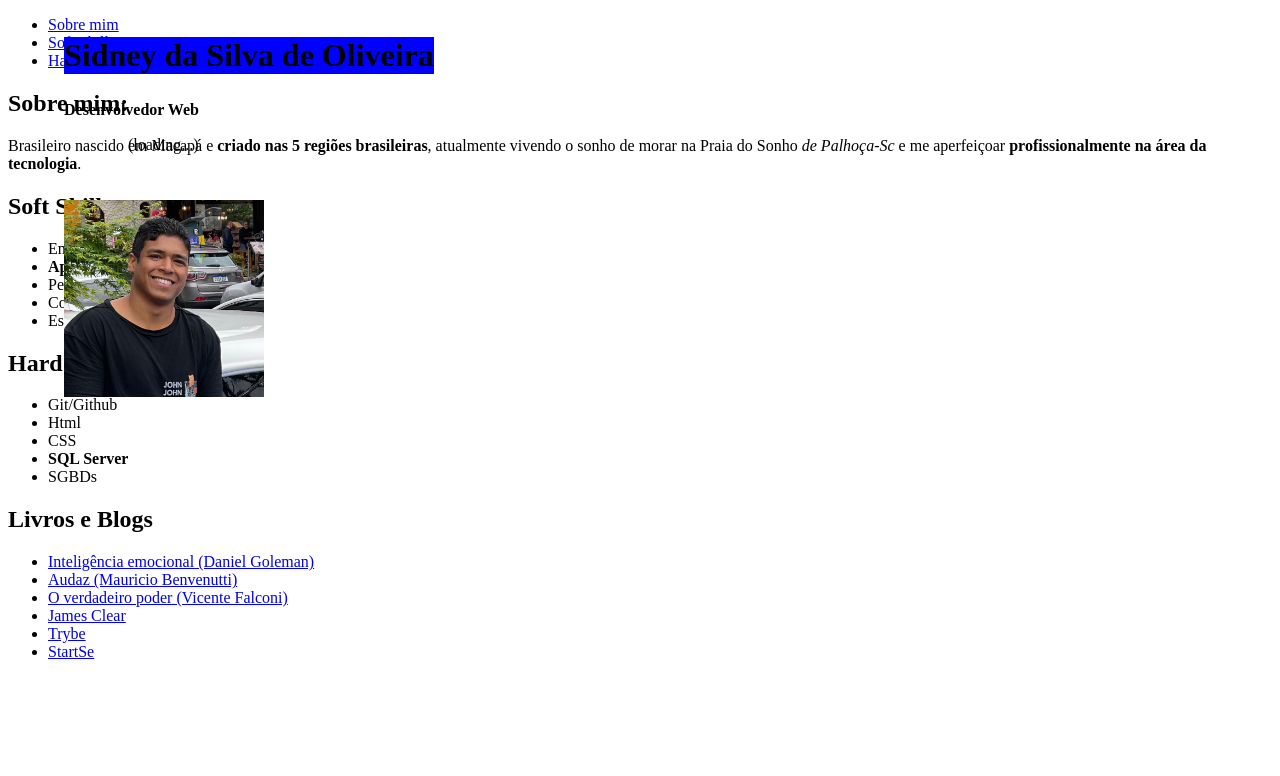
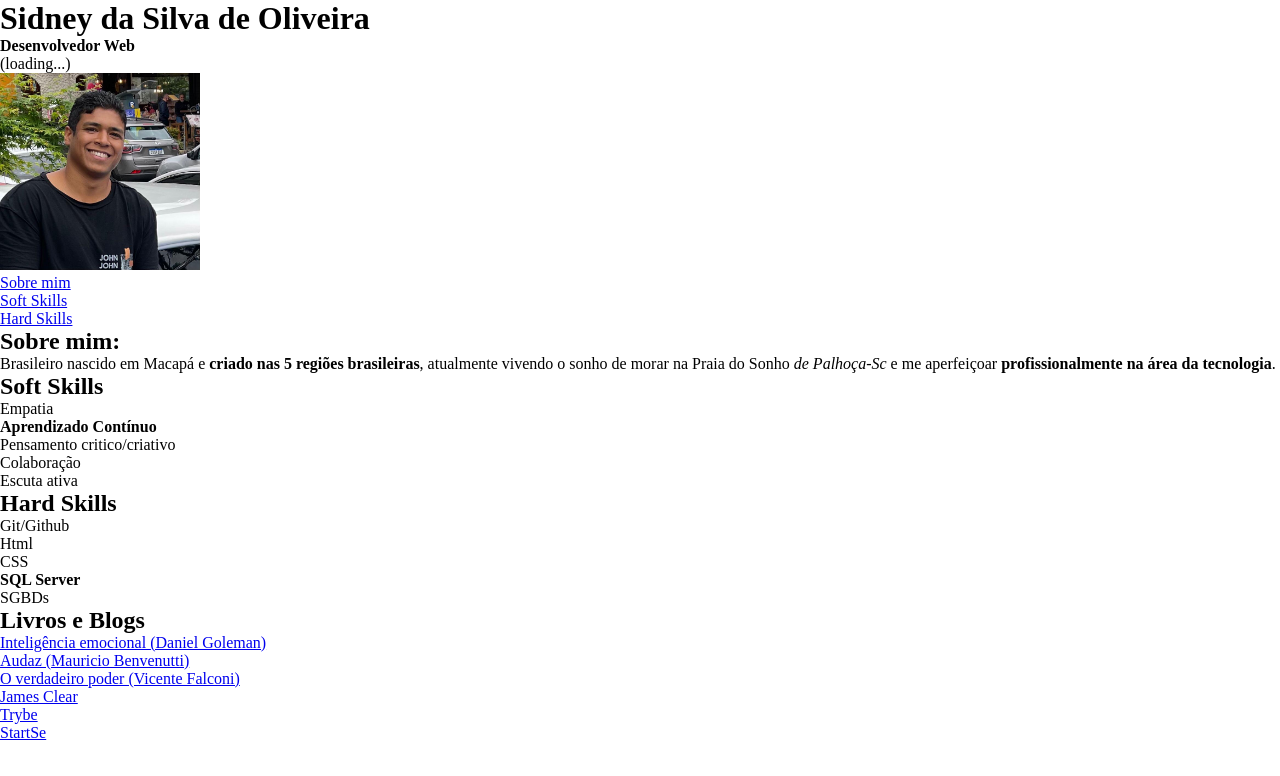
Before and after one commit to SidneySOliveira/SidneySOliveira.github.io, a plain HTML site: page index.html in a window 1280 px wide. Drawn offline with Linux system fonts and the light colour scheme.

```diff
--- a/style.css
+++ b/style.css
@@ -1,31 +1,50 @@
+* {
+    margin: 0;
+    padding: 0;
+}
+body{
+    font-family: Monteserrat; sans-serif;
+}
+.header{
+    position: absolute;
+    /* background-color:#0073b1; */
+    /* background-size: cover; */
+    padding: 0% 10% 10%;
+    margin: auto;
+    z-index: 1;
+    text-align: center;
+    max-width:100%;
+}
 h1 {
-    position: absolute;
-    float: center;
-    top: 2%;
-    left: 5%;
-    background-color: blue;
+    /* position: absolute; */
+    /* float: center; */
+    /* top: 2%;
+    left: 5%; */
+    /* background-color: blue; */
+    /* padding: 15px 40px 60px 80px; */
 
 }
 
 h4 {
-    position: absolute;
-    float: center;
+    /* position: absolute; */
+    /* float: center;
     top: 10%;
-    left: 5% ;
+    left: 5% ; */
 
 }
 
 #loading {
-    position: absolute;
-    float: center;
-    top: 15%;
-    left: 10% ;
+    /* position: absolute; */
+    /* float: center; */
+    /* top: 15%;
+    left: 10% ; */
 }
 
 #foto {
-    position: absolute;
+    /* position: absolute; */
     width: 200px;
     border: 2px;
     top:25%;
-    left: 5%
+    left: 5%;
+    z-index: 2;
       }
```
